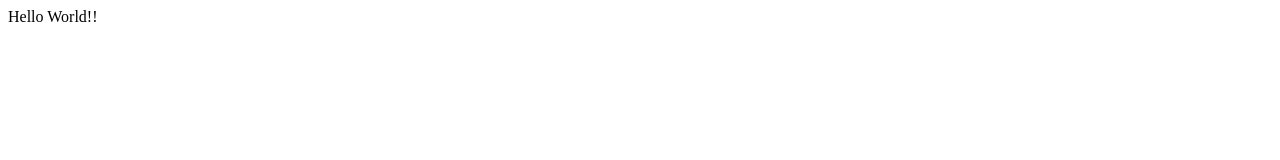
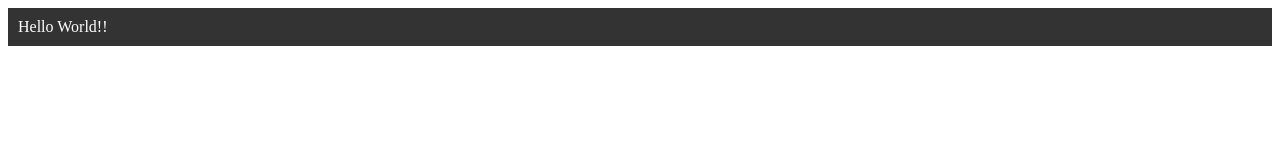
Before and after one commit to nihil-template/nihil-node-template, a website: page index.html in a window 1280 px wide. Drawn offline with Linux system fonts and the light colour scheme.

Commit message:
2022 0523 vscode 최적화 + 템플릿 업데이트

```diff
--- a/index.html
+++ b/index.html
@@ -1,39 +1,43 @@
 <!DOCTYPE html>
 <html lang="ko">
 <head>
-  <meta charset="UTF-8"/>
-  <meta http-equiv="X-UA-Compatible" content="ie=edge"/>
-  <meta name="viewport" content="width=device-width, initial-scale=1.0, minimum-scale=1.0, maximum-scale=1.0"/>
+  <meta charset="UTF-8" />
+  <meta http-equiv="X-UA-Compatible" content="ie=edge" />
+  <meta name="viewport" content="width=device-width, initial-scale=1.0, minimum-scale=1.0, maximum-scale=1.0" />
+  <link rel="stylesheet" href="/src/css/style.css">
 
   <link
     rel="stylesheet"
     href="https://use.fontawesome.com/releases/v5.15.4/css/all.css"
   />
 
-  <!--<meta property="og:site_name" content=""/>-->
-  <!--<meta property="og:title" content=""/>-->
-  <!--<meta property="og:type" content=""/>-->
-  <!--<meta property="og:description" content=""/>-->
-  <!--<meta property="og:image" content="">-->
-  <!--<meta property="og:url" content=""/>-->
-  <!--<meta property="og:locale" content="ko_KR"/>-->
+  <!-- 오픈그래프 -->
+  <!-- <meta property="og:site_name" content="" />
+  <meta property="og:title" content="" />
+  <meta property="og:type" content="" />
+  <meta property="og:description" content="" />
+  <meta property="og:image" content="" />
+  <meta property="og:url" content="" />
+  <meta property="og:locale" content="ko_KR" /> -->
 
-  <!--<meta name="twitter:card" content="summary_large_image">-->
-  <!--<meta name="twitter:site" content="@NIHILncunia">-->
-  <!--<meta name="twitter:creator" content="@NIHILncunia">-->
-  <!--<meta name="twitter:title" content="">-->
-  <!--<meta name="twitter:description" content="">-->
-  <!--<meta name="twitter:image" content="">-->
+  <!-- 트위터 카드 -->
+  <!-- <meta name="twitter:card" content="summary_large_image" />
+  <meta name="twitter:site" content="@NIHILncunia" />
+  <meta name="twitter:creator" content="@NIHILncunia" />
+  <meta name="twitter:title" content="" />
+  <meta name="twitter:description" content="" />
+  <meta name="twitter:image" content="" /> -->
 
   <!-- 메타 태그 -->
-  <!--<meta name="description" content=""/>-->
-  <!--<meta name="keywords" content=""/>-->
-  <!--<meta name="author" content="NIHILncunia"/>-->
+  <!-- <meta name="description" content="" />
+  <meta name="keywords" content="" />
+  <meta name="author" content="NIHILncunia" />
+  <link rel="canonical" href="" /> -->
 
   <title>Typescript App</title>
 </head>
 <body>
   <div id="hello"></div>
-  <script src="src/js/index.js" type="text/javascript"></script>
+  <script src="/src/js/index.js" type="text/javascript"></script>
 </body>
 </html>
--- a/src/js/index.js
+++ b/src/js/index.js
@@ -1,4 +1,3 @@
-const $divHello = document.getElementById('hello');
+var $divHello = document.getElementById('hello');
 $divHello.textContent = 'Hello World!!';
 console.log('준비 완료!');
-//# sourceMappingURL=index.js.map
--- /dev/null
+++ b/src/scss/style.scss
@@ -0,0 +1,5 @@
+div#hello {
+  padding: 10px;
+  background-color: #333333;
+  color: #ffffff;
+}
```
Also changed, not shown: src/css/style.css (added), 1 other file.
